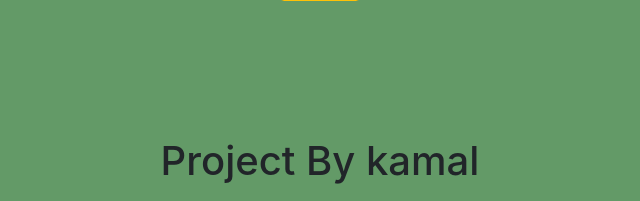
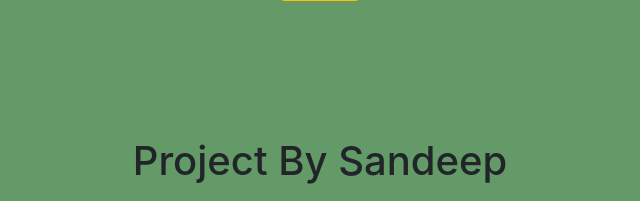
Before and after one commit to sandeepgsc/heart-disease-prediction-using-Ml-models-, a Flask app: page / in a window 1280 px wide. Shown: the part 601-802 px from the top of the page, without its empty margins (320-960 px from the left). Run offline with Flask 2, Linux system fonts and the light colour scheme; parts of the project's set-up code (start-up, migrations or seed data) failed here and were passed over; some libraries are stand-ins or nearby versions.

Commit message:
Update index.html

```diff
--- a/templates/index.html
+++ b/templates/index.html
@@ -65,7 +65,7 @@
         <br>
         <br>
 
-        <p> <h1> Project By kamal </h1> </p>
+        <p> <h1> Project By Sandeep </h1> </p>
 
 
     </div>
```
